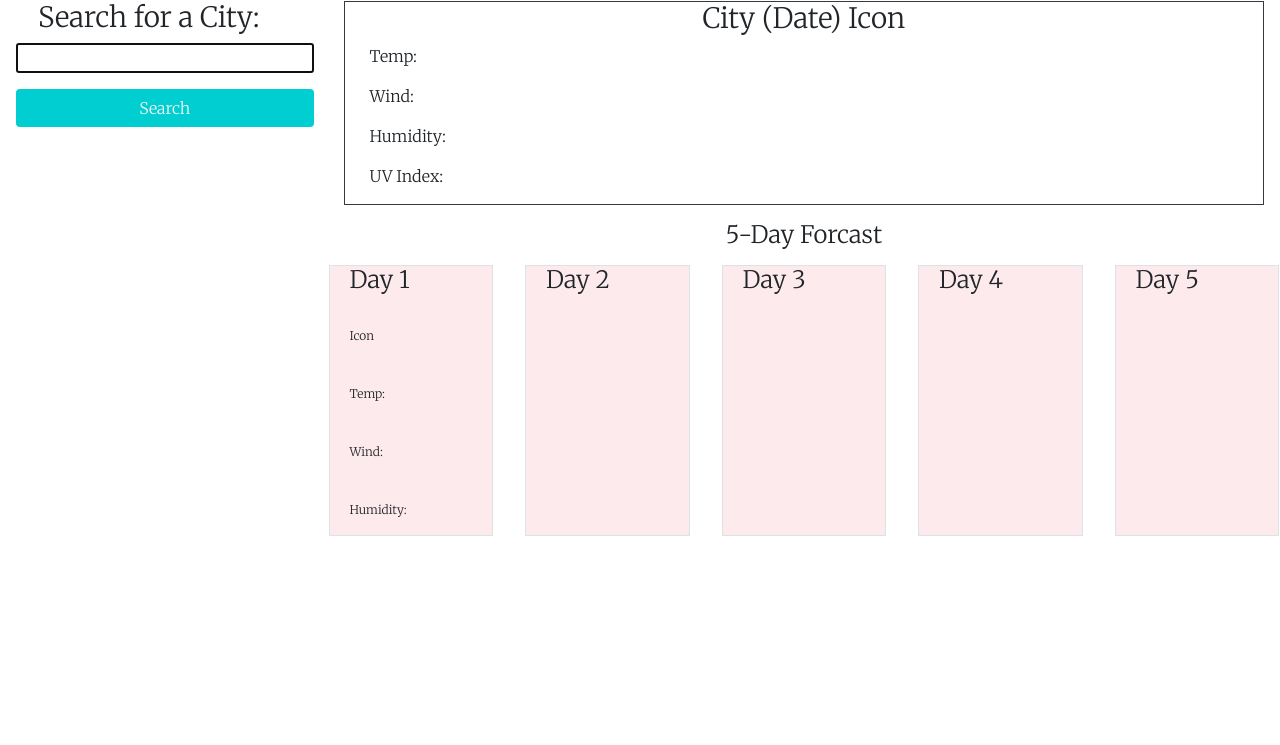
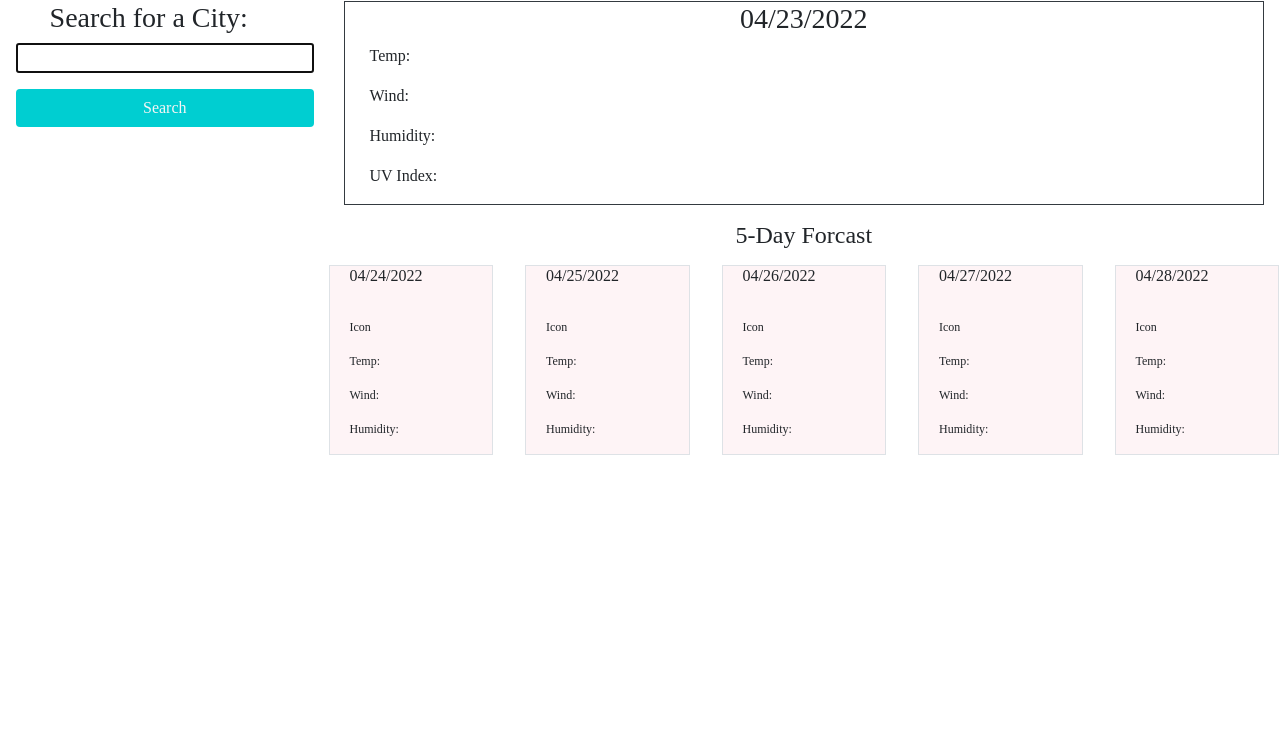
Before and after one commit to SD-github21/weather-dashboard, a plain HTML site: page index.html in a window 1280 px wide. Shown: the part 55-800 px from the top of the page. Drawn offline with nearby package versions, Linux system fonts and the light colour scheme.

Commit message:
add moment.js current date and dates for 5 day forecast + api info

```diff
--- a/assets/css/style.css
+++ b/assets/css/style.css
@@ -17,7 +17,7 @@ h3, .five-day-title {
 }
 
 .card-bottom {
-    background-color: rgb(252, 234, 236);
+    background-color: rgb(254, 244, 246);
 }
 
 .card-bottom p {
@@ -28,6 +28,7 @@ h3, .five-day-title {
 
 .card-bottom h4 {
     margin-left: 5px;
+    font-size: 16px;
 }
 
 .btn {
--- a/assets/js/script.js
+++ b/assets/js/script.js
@@ -1,2 +1,9 @@
 // Retrieve Open Weather API call for city name
-// https://api.openweathermap.org/data/2.5/weather?q={city name}&appid={API key}
+// https://api.openweathermap.org/data/2.5/weather?q={city name}cnt=5&units=imperial&appid=
+
+document.getElementById("currentDay").innerHTML = moment().format("MM/DD/YYYY");
+document.getElementById("day1").innerHTML = moment().add(1, 'days').format("MM/DD/YYYY");
+document.getElementById("day2").innerHTML = moment().add(2, 'days').format("MM/DD/YYYY");
+document.getElementById("day3").innerHTML = moment().add(3, 'days').format("MM/DD/YYYY");
+document.getElementById("day4").innerHTML = moment().add(4, 'days').format("MM/DD/YYYY");
+document.getElementById("day5").innerHTML = moment().add(5, 'days').format("MM/DD/YYYY");
--- a/index.html
+++ b/index.html
@@ -5,7 +5,7 @@
     <meta http-equiv="X-UA-Compatible" content="IE=edge">
     <meta name="viewport" content="width=device-width, initial-scale=1.0">
     <link rel="stylesheet" href="https://cdnjs.cloudflare.com/ajax/libs/twitter-bootstrap/4.3.1/css/bootstrap.min.css">
-    <link rel="stylesheet" href="https://fonts.googleapis.com/css2?family=Merriweather:wght@300&display=swap">
+    <link href="https://fonts.googleapis.com/css2?family=Libre+Bodoni&display=swap" rel="stylesheet">
     <link rel="stylesheet" href="./assets/css/style.css" />
     <title>Weather Dashboard</title>
 </head>
@@ -27,7 +27,7 @@
 
             <div class="col-9">
                 <div class="card-top border border-dark mx-3">
-                    <h3>City (Date) Icon</h3>
+                    <h3 id="currentDay"></h3>
                     <p> Temp: </p>
                     <p> Wind: </p>
                     <p> Humidity: </p>
@@ -38,30 +38,48 @@
                 <h4 class="my-3 five-day-title">5-Day Forcast</h4>
                 <div class="five-day row my-3">
                     <div class="col card-bottom border border dark mx-3">
-                        <h4>Day 1</h4><br>
-                        <p>Icon</p><br>
-                        <p>Temp: </p><br>
-                        <p>Wind: </p><br>
+                        <h4 id="day1">Day 1</h4><br>
+                        <p>Icon</p>
+                        <p>Temp: </p>
+                        <p>Wind: </p>
                         <p>Humidity: </p>
                     </div>
                     <div class="col card-bottom border border dark mx-3">
-                        <h4>Day 2</h4>
+                        <h4 id="day2">Day 2</h4><br>
+                        <p>Icon</p>
+                        <p>Temp: </p>
+                        <p>Wind: </p>
+                        <p>Humidity: </p>
                     </div>
                     <div class="col card-bottom border border dark mx-3">
-                        <h4>Day 3</h4>
+                        <h4 id="day3">Day 3</h4><br>
+                        <p>Icon</p>
+                        <p>Temp: </p>
+                        <p>Wind: </p>
+                        <p>Humidity:
                     </div>
                     <div class="col card-bottom border border dark mx-3">
-                        <h4>Day 4</h4>
+                        <h4 id="day4">Day 4</h4><br>
+                        <p>Icon</p>
+                        <p>Temp: </p>
+                        <p>Wind: </p>
+                        <p>Humidity: </p>
                     </div>
                     <div class="col card-bottom border border dark mx-3">
-                        <h4>Day 5</h4>
+                        <h4 id="day5">Day 5</h4><br>
+                        <p>Icon</p>
+                        <p>Temp: </p>
+                        <p>Wind: </p>
+                        <p>Humidity: </p>
                     </div>
 
                 </div>
 
             </div>
         </div>
-
+        <script src="https://code.jquery.com/jquery-3.4.1.min.js"></script>
+        <script src="https://cdnjs.cloudflare.com/ajax/libs/moment.js/2.24.0/moment.min.js"></script>
+        <script src="./assets/js/script.js"></script>
 
 </body>
 </html>
```
